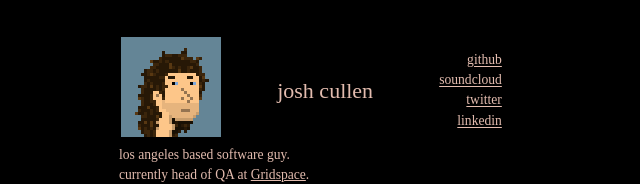
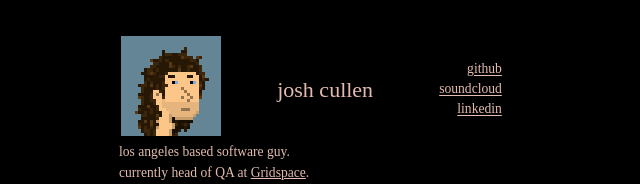
Before and after one commit to joshcull3n/joshcull3n.github.io, a React (Create React App) app: page / in a window 1280 px wide. Shown: the top 184 px of the page, without its empty margins (321-961 px from the left). Built offline with nearby package versions, Linux system fonts and the light colour scheme; a web font is replaced by a local one.

Commit message:
Update App.js

```diff
--- a/src/App.js
+++ b/src/App.js
@@ -17,7 +17,6 @@ const TopBar = () => {
         <p style={{ textAlign: 'right', textUnderlineOffset: '2px', paddingRight: '0px' }}>
           <a href="https://github.com/joshcull3n">github</a><br/>
           <a href="https://soundcloud.com/mrmoooon">soundcloud</a><br/>
-          <a href="https://twitter.com/joshcull3n">twitter</a><br/>
           <a href="https://www.linkedin.com/in/jlcullen/">linkedin</a>
         </p>
         </div>
```
